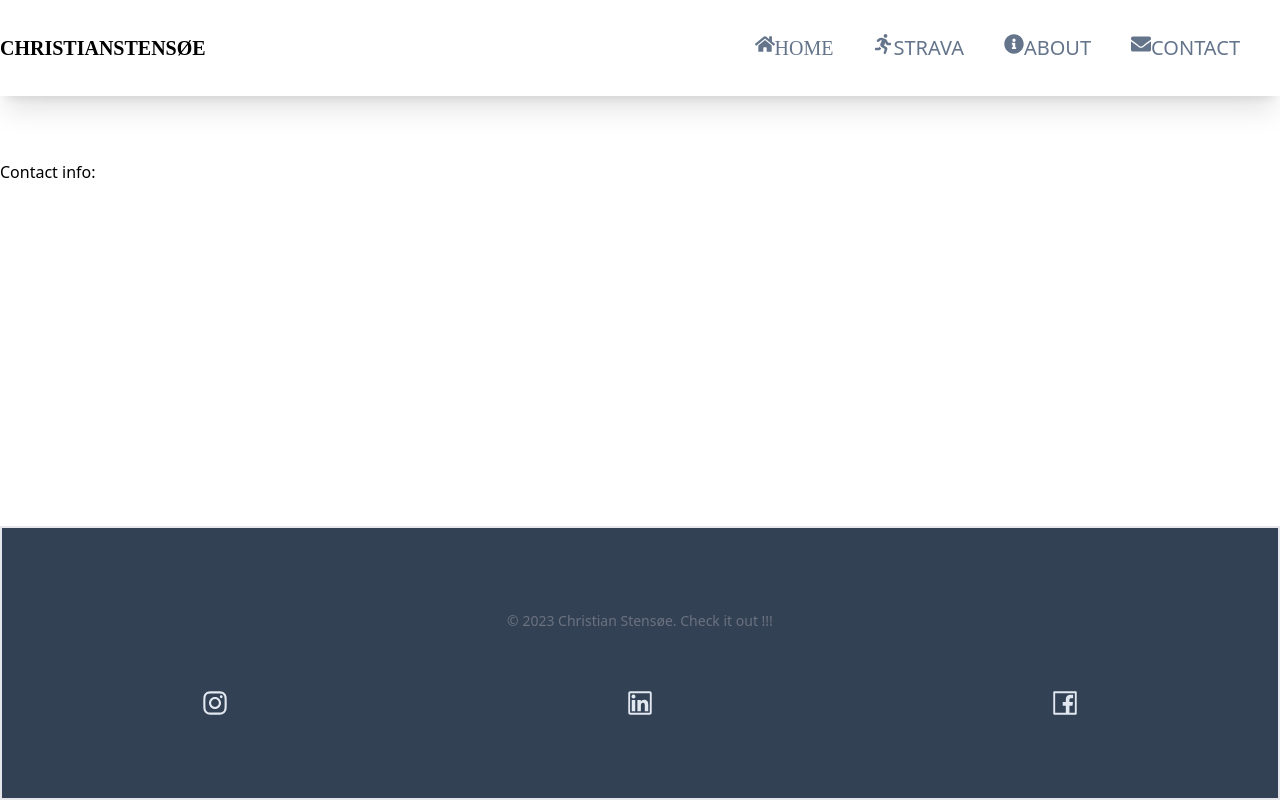
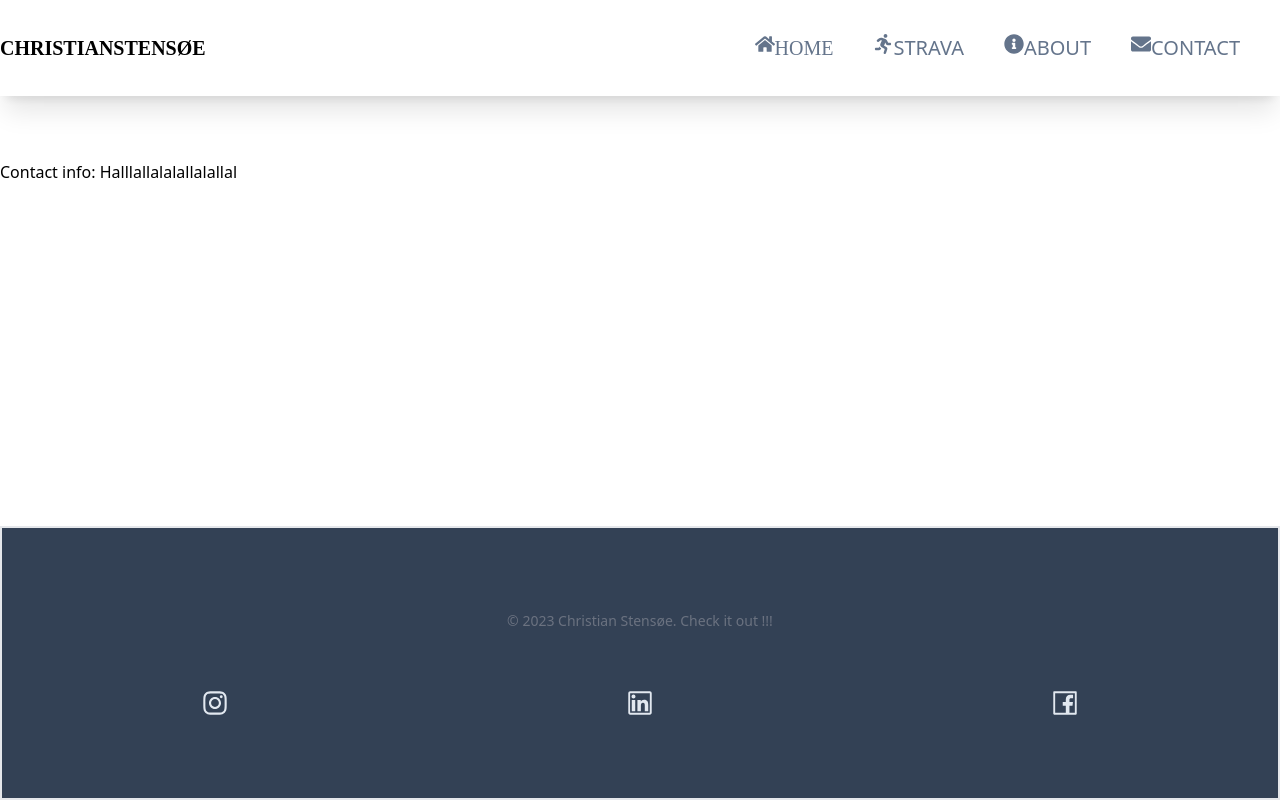
Before and after one commit to christianstensoe/cs-app2.0, a Next.js app: page /contact in a window 1280 px wide. Built offline with nearby package versions, Linux system fonts and the light colour scheme.

Commit message:
Check if vercel pulls automatic

```diff
--- a/app/contact/page.jsx
+++ b/app/contact/page.jsx
@@ -8,7 +8,7 @@ const ContactPage = () => {
   return (
     <div className='pt-40'>
       <h1>
-        Contact info:
+        Contact info: Halllallalalallalallal
       </h1>
     </div>
   )
```
